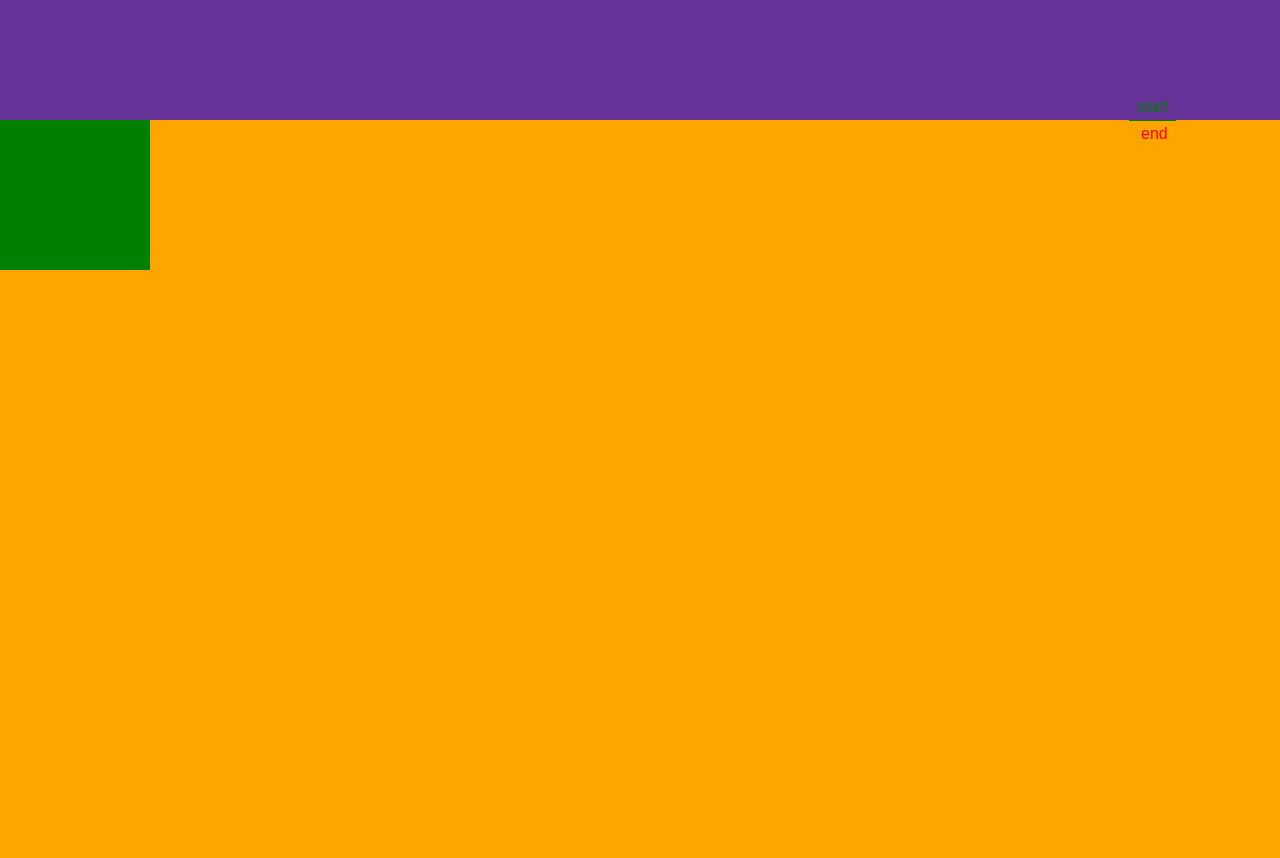
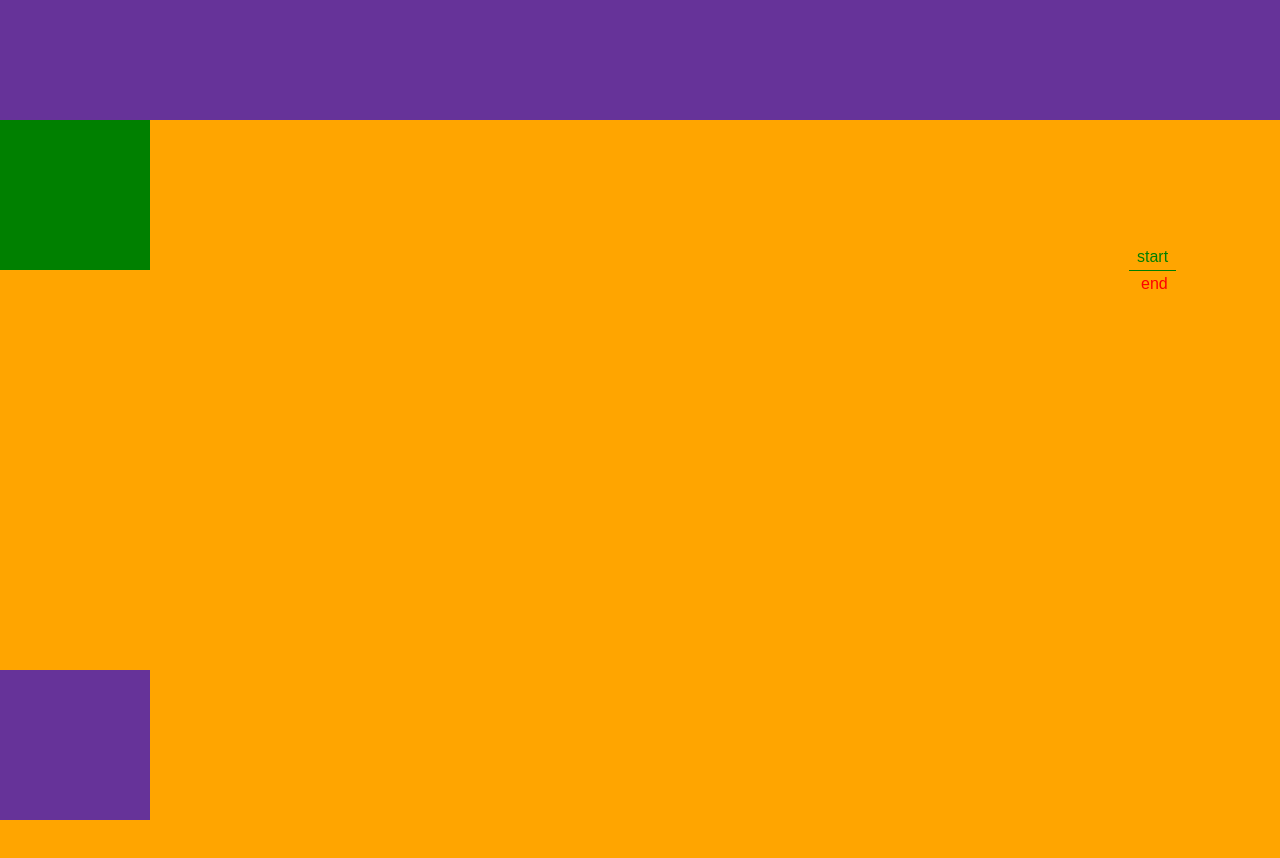
Before and after one commit to Veenoway/curve-integration, a website: page index.html in a window 1280 px wide. Shown: the part 680-1538 px from the top of the page. Drawn offline with nearby package versions, Linux system fonts and the light colour scheme.

Commit message:
feature: gsap pin option

```diff
--- a/app.js
+++ b/app.js
@@ -1,13 +1,15 @@
 gsap.to(".square", {
   x: 1000,
-  duration: 3,
+  duration: 8,
   scrollTrigger: {
-    trigger: ".square",
+    trigger: ".square2",
     start: "top 80%",
     end: "top 30%",
     markers: true,
     toggleClass: "red",
     scrub: true,
+    pin: ".square",
+    pinSpacing: true,
     toggleActions: "restart none none none",
     //          onEnter, onLeave, onEnterBack, onLeaveBack
     // options: play, pause, resume, reset, restart, complete, reverse, none
--- a/style.css
+++ b/style.css
@@ -22,6 +22,12 @@ body {
   background-color: green;
 }
 
+.square2 {
+  width: 150px;
+  height: 150px;
+  background-color: rebeccapurple;
+}
+
 .red {
   background-color: red;
 }
```
